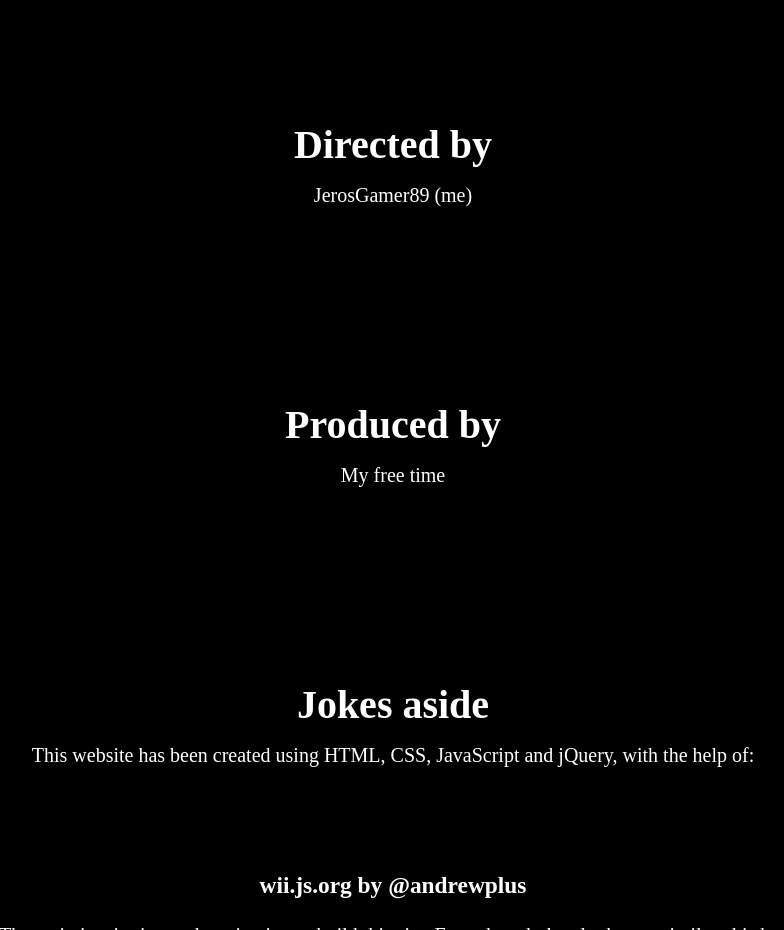
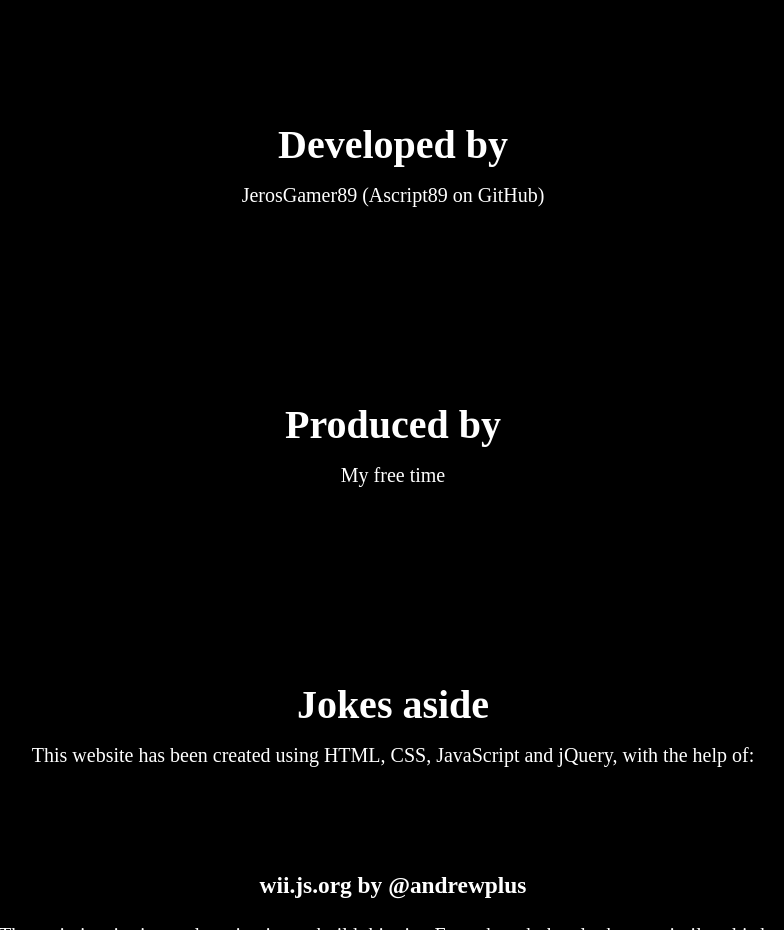
Before and after one commit to jerosajose/onliine, a plain HTML site: page credits/index.html in a window 1280 px wide. Shown: the part 1160-2090 px from the top of the page, without its empty margins (247-1031 px from the left). Drawn offline with Linux system fonts and the light colour scheme; a web font is replaced by a local one.

Commit message:
Minor changes - 1.1

```diff
--- a/credits/index.html
+++ b/credits/index.html
@@ -96,8 +96,8 @@
             www.nintendo.com/healthsafety
         </p>
 
-        <h1>Directed by</h1>
-        <p>JerosGamer89 (me)</p>
+        <h1>Developed by</h1>
+        <p>JerosGamer89 (Ascript89 on GitHub)</p>
 
         <h1>Produced by</h1>
         <p>My free time</p>
```
Also changed, not shown: settings/index.html (+1 -1 lines), assets/channels/mii/channelart.png (deleted), assets/channels/mii/video.gif, 1 other file.
